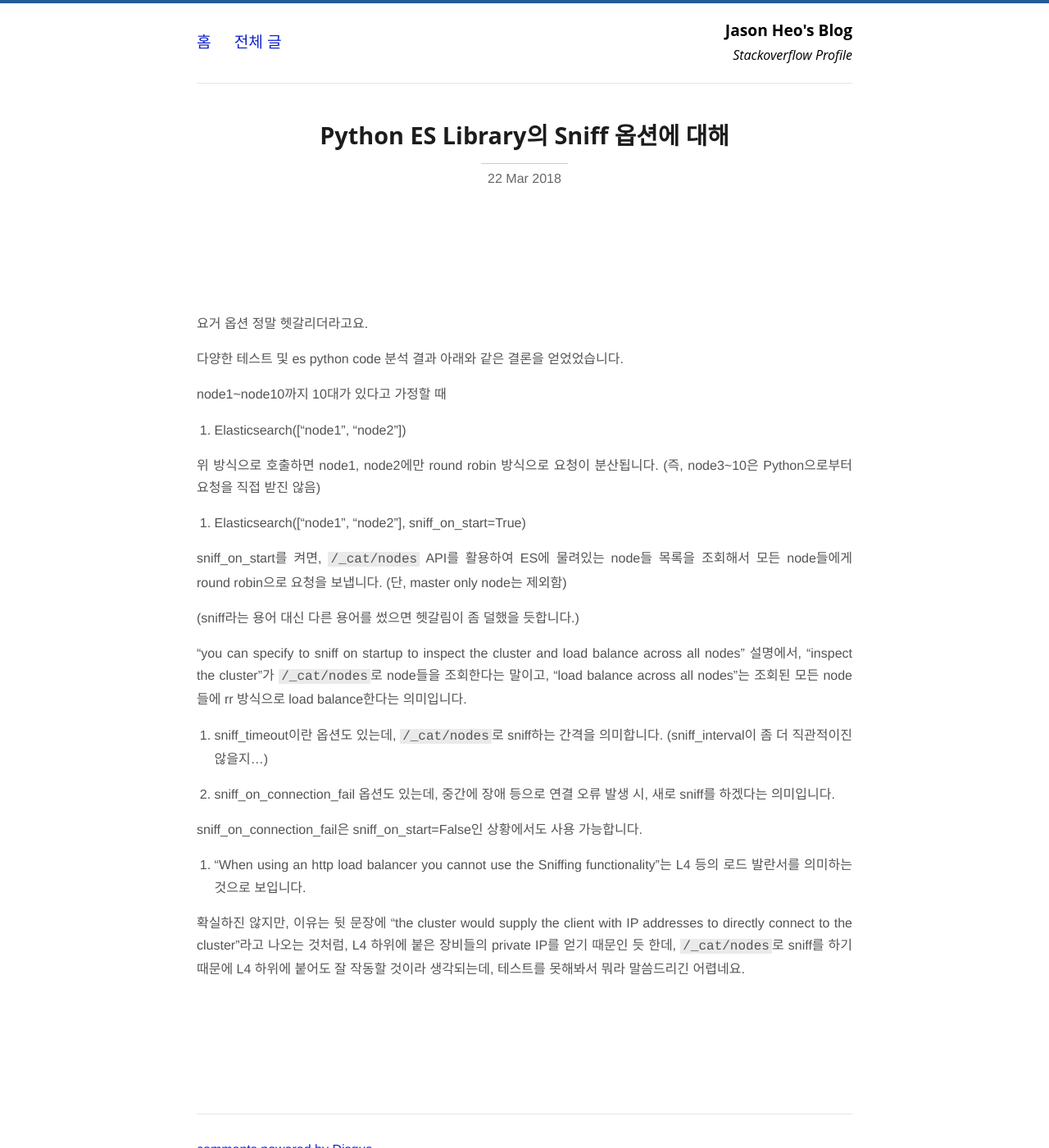
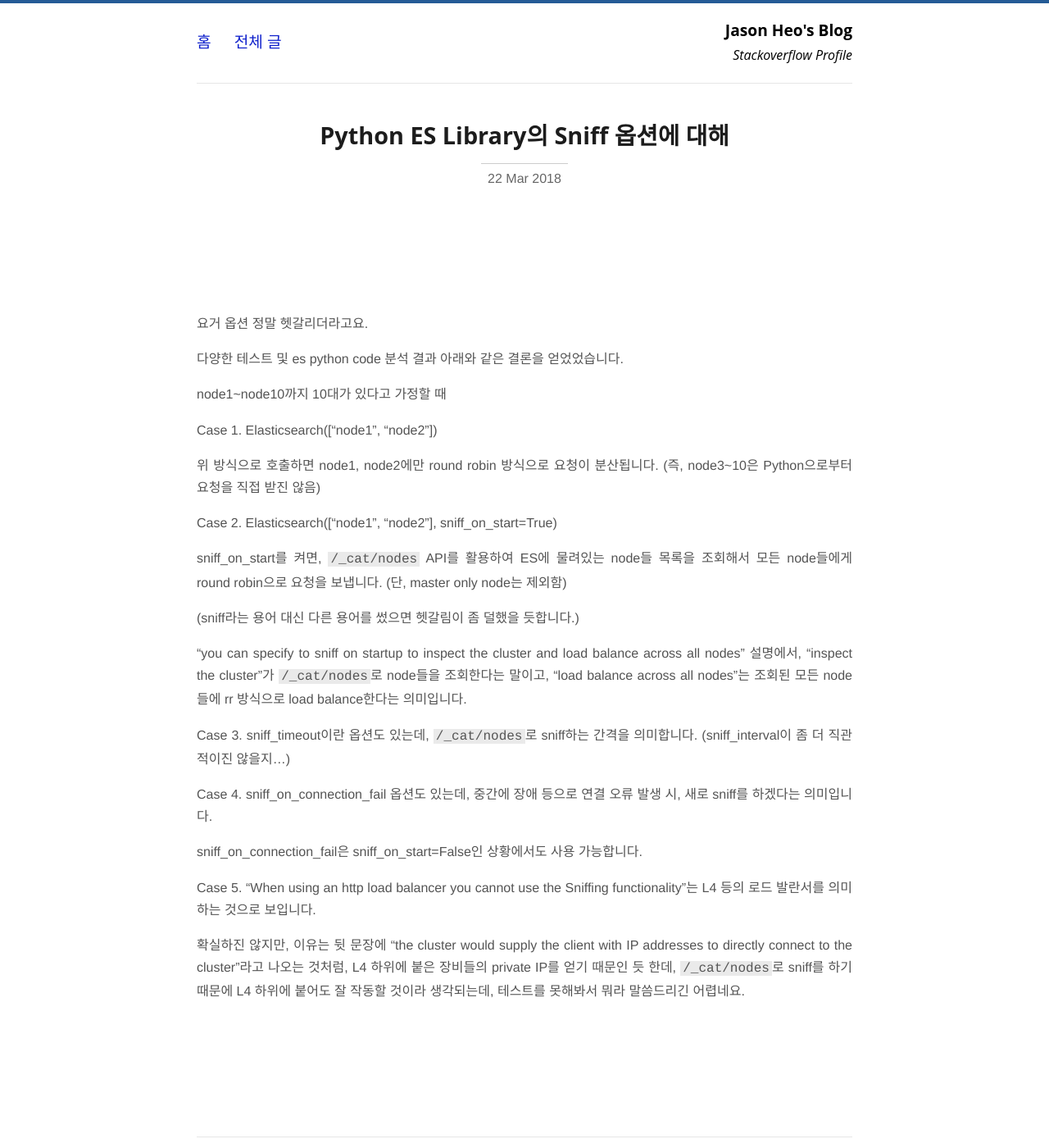
Before and after one commit to jason-heo/jason-heo.github.io, a Jekyll site: the page built from _posts/2018-03-22-python-es-lib-sniff.md, in a window 1280 px wide and 1400 px high. Shown: the whole window at 82% size. Built offline with Jekyll 4.4.1, drawn with Linux system fonts in a browser that asks for light colours; comment, search, counter and statistics services are not loaded.

Commit message:
numbering 변경

```diff
--- a/_posts/2018-03-22-python-es-lib-sniff.md
+++ b/_posts/2018-03-22-python-es-lib-sniff.md
@@ -10,11 +10,11 @@ categories: "bigdata"
 
 node1~node10까지 10대가 있다고 가정할 때
 
-1. Elasticsearch(["node1", "node2"])
+Case 1. Elasticsearch(["node1", "node2"])
 
 위 방식으로 호출하면 node1, node2에만 round robin 방식으로 요청이 분산됩니다. (즉, node3~10은 Python으로부터 요청을 직접 받진 않음)
 
-2. Elasticsearch(["node1", "node2"], sniff_on_start=True)
+Case 2. Elasticsearch(["node1", "node2"], sniff_on_start=True)
 
 sniff_on_start를 켜면, `/_cat/nodes` API를 활용하여 ES에 물려있는 node들 목록을 조회해서 모든 node들에게 round robin으로 요청을 보냅니다. (단, master only node는 제외함)
 
@@ -22,12 +22,12 @@ sniff_on_start를 켜면, `/_cat/nodes` API를 활용하여 ES에 물려있는 n
 
 "you can specify to sniff on startup to inspect the cluster and load balance across all nodes" 설명에서, "inspect the cluster"가 `/_cat/nodes`로 node들을 조회한다는 말이고, "load balance across all nodes"는 조회된 모든 node들에 rr 방식으로 load balance한다는 의미입니다.
 
-3. sniff_timeout이란 옵션도 있는데, `/_cat/nodes`로 sniff하는 간격을 의미합니다. (sniff_interval이 좀 더 직관적이진 않을지...)
+Case 3. sniff_timeout이란 옵션도 있는데, `/_cat/nodes`로 sniff하는 간격을 의미합니다. (sniff_interval이 좀 더 직관적이진 않을지...)
 
-4. sniff_on_connection_fail 옵션도 있는데, 중간에 장애 등으로 연결 오류 발생 시, 새로 sniff를 하겠다는 의미입니다.
+Case 4. sniff_on_connection_fail 옵션도 있는데, 중간에 장애 등으로 연결 오류 발생 시, 새로 sniff를 하겠다는 의미입니다.
 
 sniff_on_connection_fail은 sniff_on_start=False인 상황에서도 사용 가능합니다.
 
-5. "When using an http load balancer you cannot use the Sniffing functionality"는 L4 등의 로드 발란서를 의미하는 것으로 보입니다.
+Case 5. "When using an http load balancer you cannot use the Sniffing functionality"는 L4 등의 로드 발란서를 의미하는 것으로 보입니다.
 
 확실하진 않지만, 이유는 뒷 문장에 "the cluster would supply the client with IP addresses to directly connect to the cluster"라고 나오는 것처럼, L4 하위에 붙은 장비들의 private IP를 얻기 때문인 듯 한데, `/_cat/nodes`로 sniff를 하기 때문에 L4 하위에 붙어도 잘 작동할 것이라 생각되는데, 테스트를 못해봐서 뭐라 말씀드리긴 어렵네요.
```
